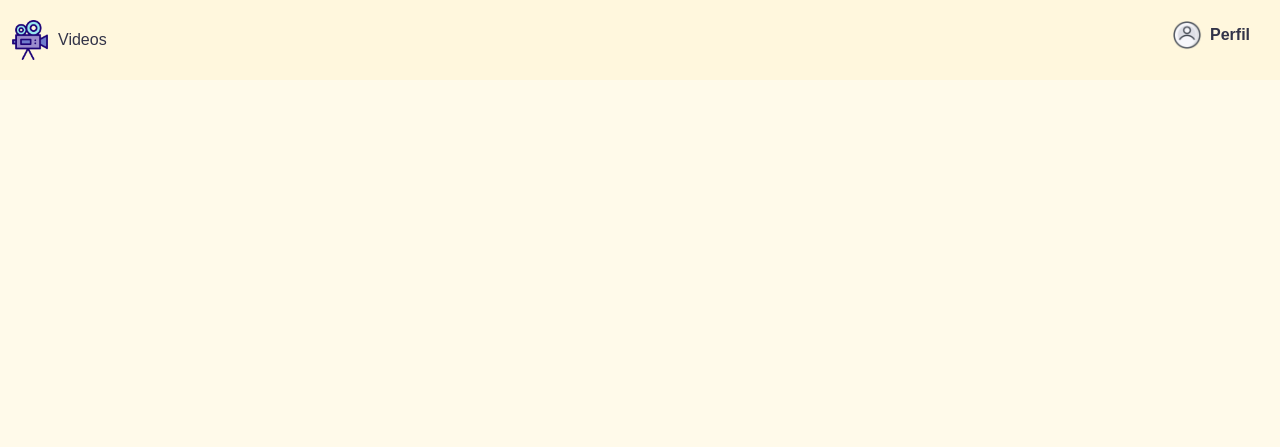
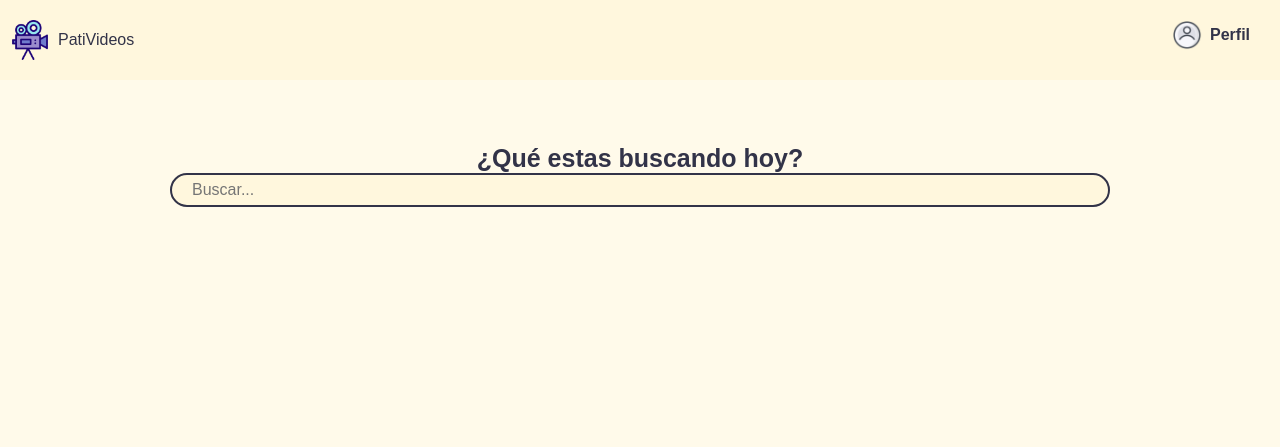
Before and after one commit to Patriciavaldebenito/Video, a plain HTML site: page index.html in a window 1280 px wide. Drawn offline with Linux system fonts and the light colour scheme; a web font is replaced by a local one.

Commit message:
Se construye buscador con pregunta e input, uso de flexbox para centralizado de contenido en main

```diff
--- a/index.html
+++ b/index.html
@@ -6,14 +6,16 @@
     <meta name="viewport" content="width=device-width, initial-scale=1.0">
     <title>Video - patricia valdebenito</title>
     <link href="https://fonts.googleapis.com/css?family=Muli&display=swap" rel="stylesheet">
-    <link rel="stylesheet" href="src/style.css">
+    <link rel="stylesheet" href="src/css/a_style_general.css">
+    <link rel="stylesheet" href="src/css/header_style.css">
+    <link rel="stylesheet" href="src/css/main_style.css">
 </head>
 
 <body>
     <header>
         <div class="header__logo">
             <img class="header__logo--img" src="src/assets/video-camera.png" alt="logo aplicación videos">
-            <p class="header__logo--p">Videos</p>
+            <p class="header__logo--p">PatiVideos</p>
         </div>
 
         <div class="header__menu">
@@ -31,6 +33,13 @@
 
         </div>
     </header>
+
+    <section class="main">
+
+        <h2 class="main__title">¿Qué estas buscando hoy?</h2>
+        <input class="input" type="text" placeholder="Buscar...">
+
+    </section>
 </body>
 
 </html>
--- /dev/null
+++ b/src/css/a_style_general.css
@@ -0,0 +1,7 @@
+@import url('https://fonts.googleapis.com/css?family=Muli&display=swap');
+*{padding: 0%;margin:0;}
+body{
+    background-color: #fff8dc94;
+    font-family: 'Muli', sans-serif;
+    color: #323348;
+}
--- a/src/style.css
+++ b/src/css/header_style.css
@@ -1,10 +1,4 @@
-@import url('https://fonts.googleapis.com/css?family=Muli&display=swap');
-*{padding: 0%;margin:0;}
-body{
-    background-color: #fff8dc94;
-    font-family: 'Muli', sans-serif;
-    color: #323348;
-}
+
 header{
     background-color:#fff8dce6;
     display: flex;
--- /dev/null
+++ b/src/css/main_style.css
@@ -0,0 +1,29 @@
+.main{
+    height: 300px;
+    display: flex;
+    flex-direction: column;
+    align-items: center;
+    margin-top: 4em;
+}
+
+.main__title{
+    color: #323348;
+    font-size: 25px;
+}
+input{
+    width: 70%;
+    background-color:rgba(255, 248, 220, 0.9);
+    border: 2px solid #323348;
+    border-radius: 25px;
+    padding:  0px 20px;
+    color: #323348;
+    font-size: 16px;
+    height: 30px;
+    font-family: 'Muli', sans-serif;
+
+
+    /*
+    height: ;
+    margin: ;
+  */
+}
```
